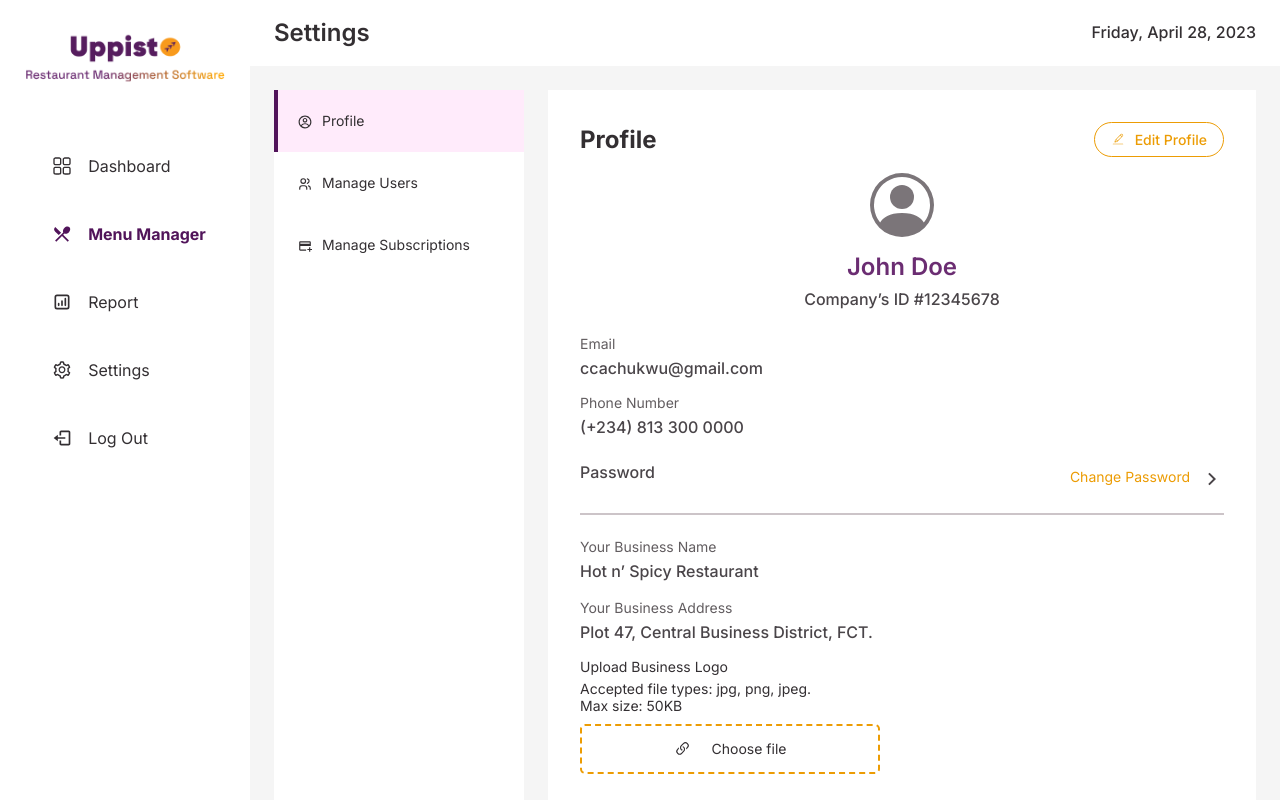
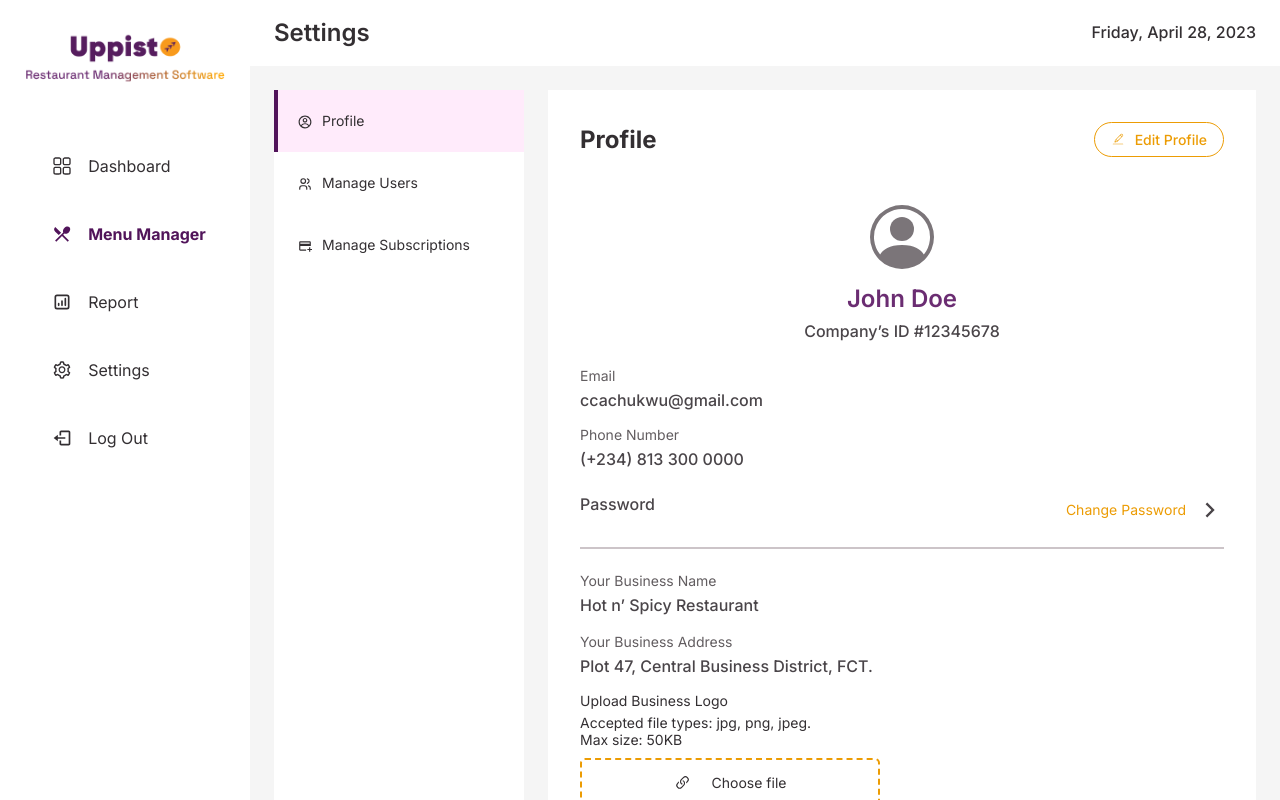
Before and after one commit to King-Mikaelson/vigilant-octo-enigma, a React (Create React App) app: page /settings/profile in a window 1280 px wide. Built offline with nearby package versions, Linux system fonts and the light colour scheme.

Commit message:
Added EditProfile change password page

```diff
--- a/src/components/admin/settings/profile/index.tsx
+++ b/src/components/admin/settings/profile/index.tsx
@@ -56,10 +56,15 @@ const Profile = () => {
         <div className="body-password">
           <span>Password</span>
           <div className="change-password">
-            <p>Change Password</p>
-            <span>
-              <RiArrowRightSLine />
-            </span>
+            <Link
+              to="/settings/profile/changepassword"
+              className="password-link-btn"
+            >
+              <p>Change Password</p>
+              <span>
+                <RiArrowRightSLine />
+              </span>
+            </Link>
           </div>
         </div>
       </div>
--- a/src/routes/index.tsx
+++ b/src/routes/index.tsx
@@ -57,6 +57,10 @@ const router = createBrowserRouter([
   },
   {
     path: "/change-pwd",
+    element: <ChangePassword />,
+  },
+  {
+    path: "/settings/profile/changepassword",
     element: <ChangePassword />,
   },
   {
--- a/src/styles/components/_settings.scss
+++ b/src/styles/components/_settings.scss
@@ -8,6 +8,7 @@
         justify-content: space-between;
         align-items: center;
         padding: 1rem 0;
+        margin-bottom: 2rem;
 
         button {
             border-radius: 20px;
@@ -81,20 +82,21 @@
                 padding-top: 5px
             }
 
-            .change-password {
+            .password-link-btn {
                 display: flex;
                 align-items: center;
                 color: $secondary-color;
                 gap: 10px;
                 cursor: pointer;
+                text-decoration: none;
 
                 p {
                     font-size: 14px;
                 }
 
                 span {
-                    font-size: 24px;
-                    margin-top: 5px;
+                    font-size: 28px;
+                    margin-top: 2px;
                 }
             }
         }
```
